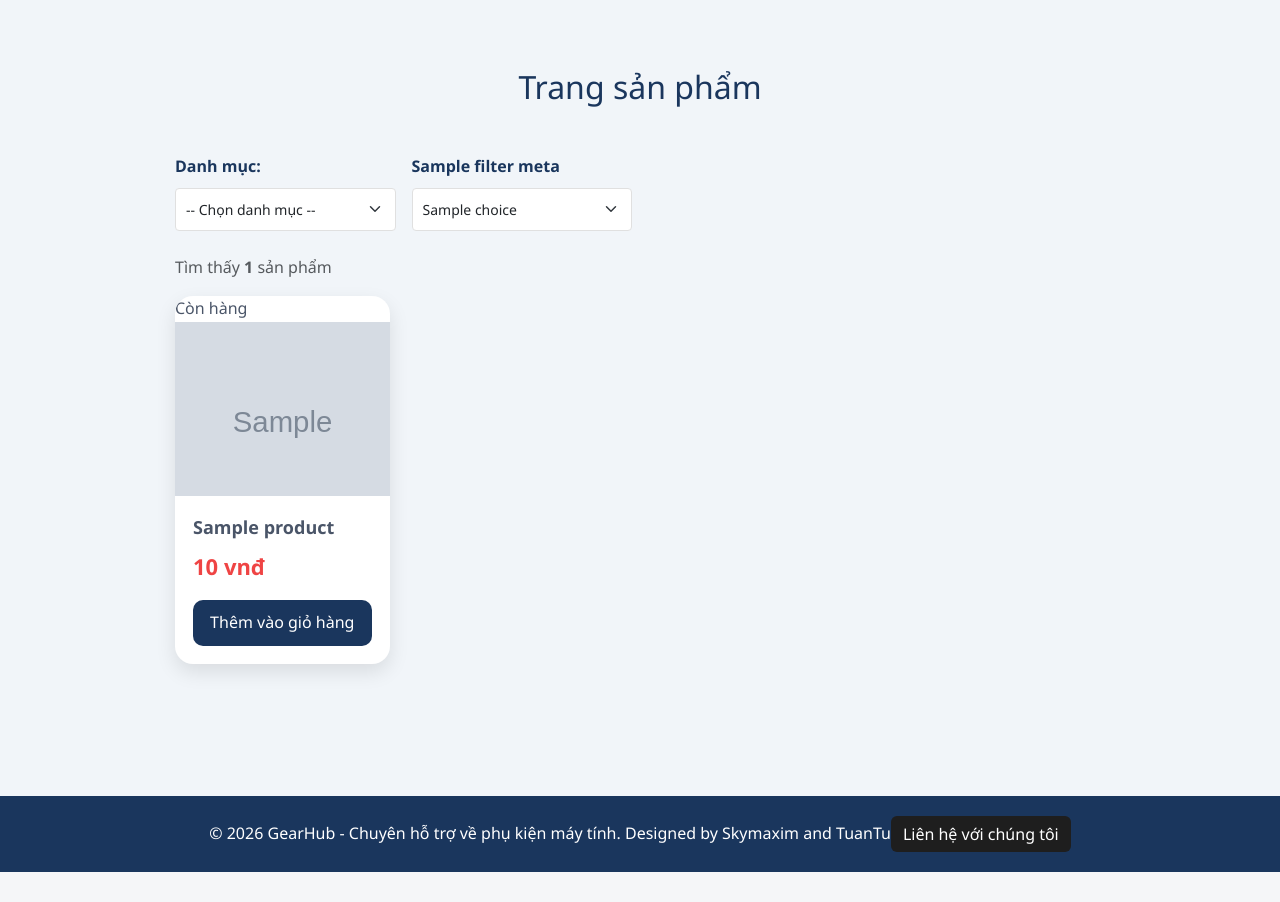
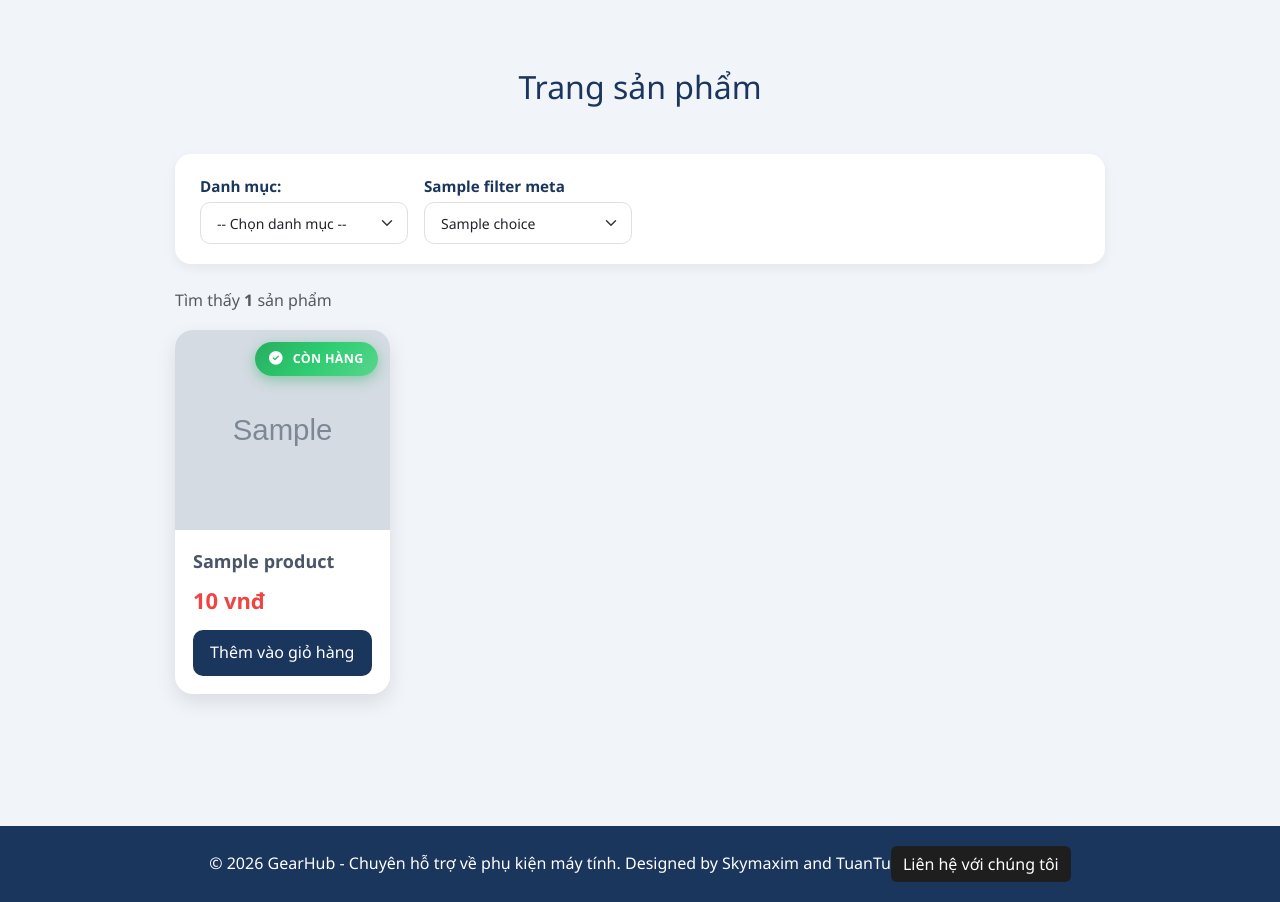
Before and after one commit to Skymaxim09/Website-GearHub, a Django app: template templates/product-list.html in a window 1280 px wide. Shown: the part 90-992 px from the top of the page. Before the commit the page ends 962 px from the top, so only its background shows below. Run offline with Django 5.2, Linux system fonts and the light colour scheme; data comes from the database, SQL or seed files in the repository; tables that the repository leaves empty hold one stand-in row (values such as "Sample post"); the template is opened without the code that fills it: values that come from a table or form of the project are taken from there, most other values are stand-ins (such as "Sample title", 1, 10 or a date in 2020); grey boxes marked "Sample" are stand-in pictures.

Commit message:
Feat: Add new and edit CSS

```diff
--- a/static/css/component.css
+++ b/static/css/component.css
@@ -6,6 +6,8 @@
 
 /* Product card */
 .product-card {
+    display: flex;
+    flex-direction: column;
     background: #ffffff;
     border-radius: 18px;
     overflow: hidden;
@@ -45,6 +47,9 @@
 
 .product-body {
     padding: 18px;
+    display: flex;
+    flex-direction: column;
+    flex: 1;
 }
 
 .product-body .product-name {
@@ -59,6 +64,9 @@
     overflow: hidden;
     overflow-wrap: anywhere;
 
+    flex: 1;
+    margin-bottom: 8px;
+
     /* word-break: normal;
     overflow: hidden;
     height: calc(1.5em * 2); */
@@ -68,6 +76,7 @@
     font-size: 22px;
     font-weight: bold;
     color: var(--danger-color);
+    margin-bottom: 12px;
 }
 
 .product-body .product-stock-box {
--- a/static/css/home.css
+++ b/static/css/home.css
@@ -1,5 +1,6 @@
 .hero-banner {
     padding: 0;
+    margin: 0;
 }
 
 .banner {
@@ -10,12 +11,30 @@
     overflow: hidden;
 }
 
+.carousel-banner {
+    width: 100%;
+    /* overflow: hidden; */
+    margin: 20px auto;
+}
+
+.carousel-banner .carousel-inner {
+    aspect-ratio: 16 / 6;
+}
+
+.carousel-banner .carousel-item {
+    height: 100%;
+}
+
 .carousel-banner-item {
-    height: 400px;
+    height: 100%;
+    width: 100%;
     background-size: cover;
     background-position: center;
     background-repeat: no-repeat;
     position: relative;
+    display: flex;
+    align-items: center;
+    justify-content: center;
     border-radius: 20px;
 }
 
@@ -81,3 +100,19 @@
     color: #ffffff;
     border-color: var(--primary-color);
 }
+
+@media (max-width:992px) {
+    .carousel-banner .carousel-inner {
+        aspect-ratio: 16 / 9;
+    }
+}
+
+@media (max-width: 576px) {
+    .carousel-banner .carousel-inner {
+        aspect-ratio: 7 / 3;
+    }
+
+    .carousel-banner-overlay {
+        background: rgba(0, 0, 0, 0.45);
+    }
+}
--- a/static/css/layout.css
+++ b/static/css/layout.css
@@ -24,7 +24,7 @@ main.container {
 
 .section-white {
     padding: 30px;
-    border-radius: 10px;
+    border-radius: 16px;
     background-color: white;
 }
 
@@ -42,6 +42,12 @@ main.container {
     padding: 60px 0;
 }
 
+.product-detail-wrapper {
+    border-radius: 16px;
+    box-shadow: 0 4px 12px rgba(0, 0, 0, 0.05);
+    margin: 30px 0;
+}
+
 @media (max-width:480px) {
     main.container {
         min-height: calc(100vh - 360px)
--- a/static/css/main.css
+++ b/static/css/main.css
@@ -1,9 +1,12 @@
 @import url('variable.css');
 @import url('layout.css');
 @import url('component.css');
+@import url('status.css');
 
 @import url('base.css');
 @import url('home.css');
 @import url('post-detail.css');
-@import url('contact.css');
 @import url('form.css');
+@import url('product-list.css');
+@import url('product-detail.css');
+@import url('status.css');
--- /dev/null
+++ b/static/css/product-list.css
@@ -0,0 +1,45 @@
+.filter-wrapper {
+    background: #ffffff;
+    padding: 20px 25px;
+    border-radius: 16px;
+    box-shadow: 0 4px 12px rgba(0, 0, 0, 0.06);
+}
+
+.filter-form .form-group {
+    margin-bottom: 0;
+}
+
+.filter-form .form-label {
+    font-weight: 600;
+    font-size: 0.95rem;
+    color: var(--primary-color);
+    margin-bottom: 4px;
+}
+
+.filter-form .form-select {
+    border-radius: 10px;
+    border: 1px solid var(--border-color);
+    padding: 0.6rem 1rem;
+    background-color: #ffffff;
+    transition: 0.2s;
+}
+
+.filter-form .form-select:focus {
+    border-color: var(--secondary-color);
+    box-shadow: 0 0 0 0.2rem rgba(0, 153, 255, 0.25);
+}
+
+@media (max-width:480px) {
+    .filter-wrapper {
+        padding: 15px;
+    }
+
+    .filter-form .col-md-3 {
+        margin-bottom: 1rem;
+    }
+
+    .filter-form .d-flex {
+        flex-direction: column;
+        gap: 0.5rem !important;
+    }
+}
--- /dev/null
+++ b/static/css/status.css
@@ -0,0 +1,80 @@
+.product-status-badge {
+    position:  absolute;
+    top: 12px;
+    right: 12px;
+    padding: 6px 14px;
+    border-radius: 50px;
+    font-size: 0.78rem;
+    font-weight: 700;
+    letter-spacing: 0.3px;
+    color: #fff;
+    text-transform: uppercase;
+    display: inline-flex;
+    align-items: center;
+    gap: 5px;
+    z-index: 2;
+    box-shadow: 0 4px 12px rgba(0,0,0, 0.15);
+    -webkit-backdrop-filter: blur(4px);
+    backdrop-filter: blur(4px);
+    transition: transform 0.3s ease;
+}
+
+.product-card:hover .product-status-badge {
+    transform: scale(1.05);
+}
+
+.product-status-badge i {
+    font-size: 0.85rem;
+}
+
+.product-status-badge.status-in_stock {
+    background: linear-gradient(135deg, #27ae60 0%, #2ecc71 50%, #58d68d 100%);
+    box-shadow: 0 4px 14px rgba(39, 174, 96, 0.45);
+}
+
+.product-status-badge.status-warning_stock {
+    background: linear-gradient(135deg, #eab308 0%, #f59e0b 50%, #fbbf24 100%);
+    box-shadow: 0 4px 14px rgba(234, 179, 8, 0.45);
+}
+
+.product-status-badge.status-out_of_stock {
+    background: linear-gradient(135deg, #ef4444 0%, #dc2626 50%, #b91c1c 100%);
+    box-shadow: 0 4px 14px rgba(239, 68, 68, 0.45);
+}
+
+.product-status-badge.status-discontinued {
+    background: linear-gradient(135deg, #6b7280 0%, #4b5563 50%, #374151 100%);
+    box-shadow: 0 4px 14px rgba(107, 114, 128, 0.45);
+}
+
+.product-status-badge::before {
+    font-family: "Font Awesome 6 Free";
+    font-weight: 900;
+    margin-right: 5px;
+    display: inline-block;
+    font-size: 0.85rem;
+}
+
+.status-in_stock::before {
+    content: "\f058";
+}
+
+.status-warning_stock::before {
+    content: "\f071";
+}
+
+.status-out_of_stock::before {
+    content: "\f057";
+}
+
+.status-discontinued::before {
+    content: "\f05e";
+}
+
+.product-meta .product-status::before {
+    font-family: "Font Awesome 6 Free";
+    display: inline-block;
+    font-size: 0.9rem;
+    font-weight: 900;
+    margin-right: 5px;
+}
```
Also changed, not shown: other parts of static/css/component.css (+38 -0 lines), static/css/product-detail.css (added, +125 -0 lines).
